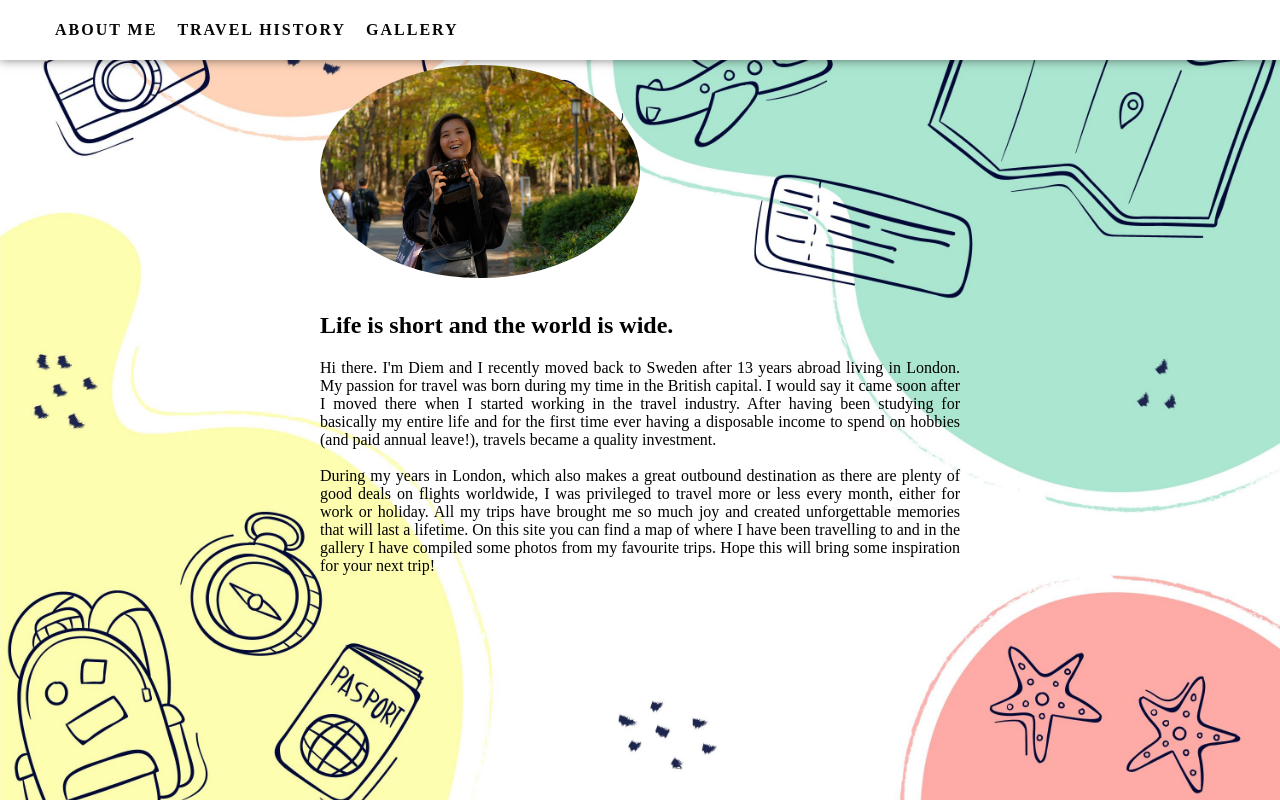
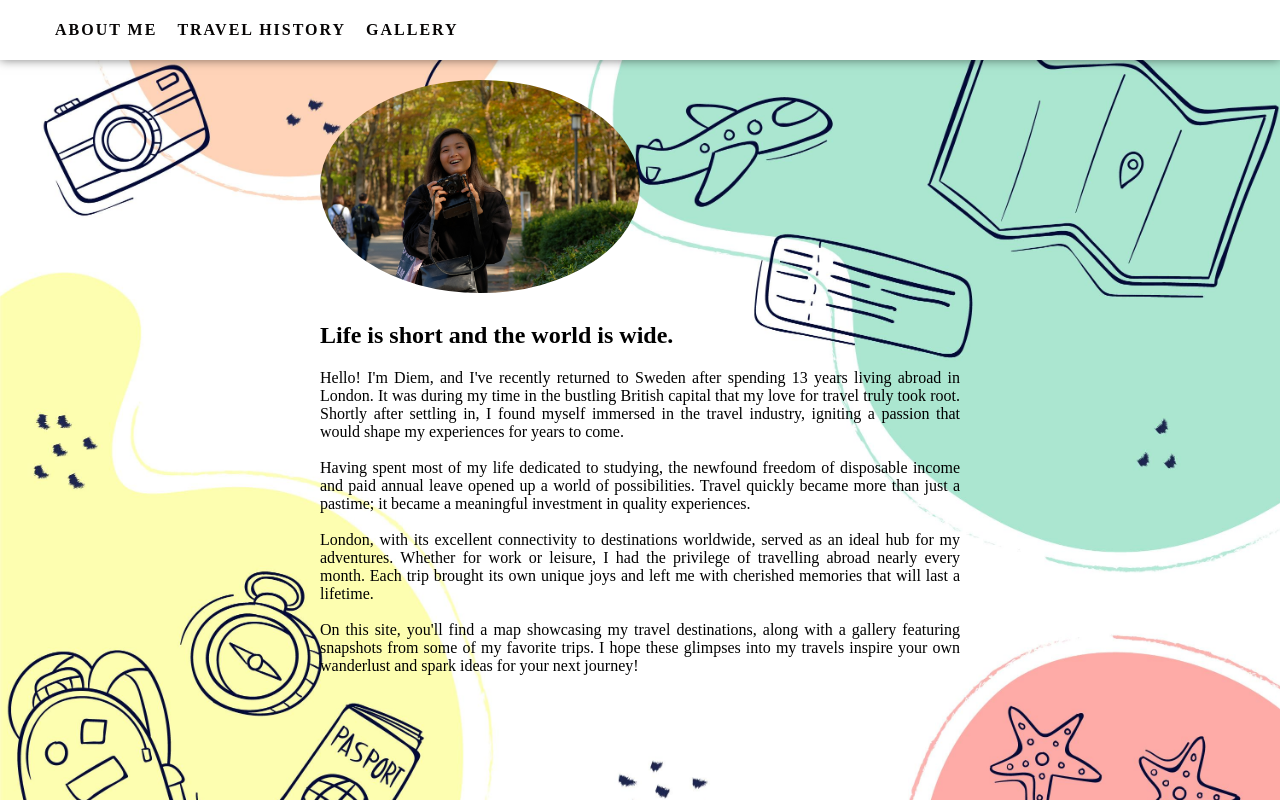
Before and after one commit to DiemBang/my-hobby, a website built with Vite: page vite-project/index.html in a window 1280 px wide. Built offline with nearby package versions, Linux system fonts and the light colour scheme.

Commit message:
:lipstick: update styling on about me page

```diff
--- a/vite-project/index.html
+++ b/vite-project/index.html
@@ -27,24 +27,28 @@
       <div class="intro">
         <h2>Life is short and the world is wide.</h2>
         <p>
-          Hi there. I'm Diem and I recently moved back to Sweden after 13 years
-          abroad living in London. My passion for travel was born during my time
-          in the British capital. I would say it came soon after I moved there
-          when I started working in the travel industry. After having been
-          studying for basically my entire life and for the first time ever
-          having a disposable income to spend on hobbies (and paid annual
-          leave!), travels became a quality investment.<br /><br />
-          During my years in London, which also makes a great outbound
-          destination as there are plenty of good deals on flights worldwide, I
-          was privileged to travel more or less every month, either for work or
-          holiday. All my trips have brought me so much joy and created
-          unforgettable memories that will last a lifetime. On this site you can
-          find a map of where I have been travelling to and in the gallery I
-          have compiled some photos from my favourite trips. Hope this will
-          bring some inspiration for your next trip!
+          Hello! I'm Diem, and I've recently returned to Sweden after spending
+          13 years living abroad in London. It was during my time in the
+          bustling British capital that my love for travel truly took root.
+          Shortly after settling in, I found myself immersed in the travel
+          industry, igniting a passion that would shape my experiences for years
+          to come.<br><br> Having spent most of my life dedicated to studying, the
+          newfound freedom of disposable income and paid annual leave opened up
+          a world of possibilities. Travel quickly became more than just a
+          pastime; it became a meaningful investment in quality experiences.
+          <br><br>London, with its excellent connectivity to destinations worldwide,
+          served as an ideal hub for my adventures. Whether for work or leisure,
+          I had the privilege of travelling abroad nearly every month.
+          Each trip brought its own unique joys and left me with cherished
+          memories that will last a lifetime. <br><br>On this site, you'll find a map
+          showcasing my travel destinations, along with a gallery featuring
+          snapshots from some of my favorite trips. I hope these glimpses into
+          my travels inspire your own wanderlust and spark ideas for your next
+          journey!
         </p>
       </div>
     </div>
     <script type="module" src="/main.js"></script>
+
   </body>
 </html>
--- a/vite-project/style.css
+++ b/vite-project/style.css
@@ -1,5 +1,5 @@
 html {
-  background: url("assets/5685020.jpg") no-repeat center center fixed;
+  background: url("assets/5685020.jpg") no-repeat center calc(50% + 60px) fixed;
   -webkit-background-size: cover;
   -moz-background-size: cover;
   -o-background-size: cover;
@@ -39,7 +39,7 @@ body {
 .profile-photo {
   width: 50%;
   height: auto;
-  padding: 5px;
+  padding-top: 20px;
 }
 
 img {
```
